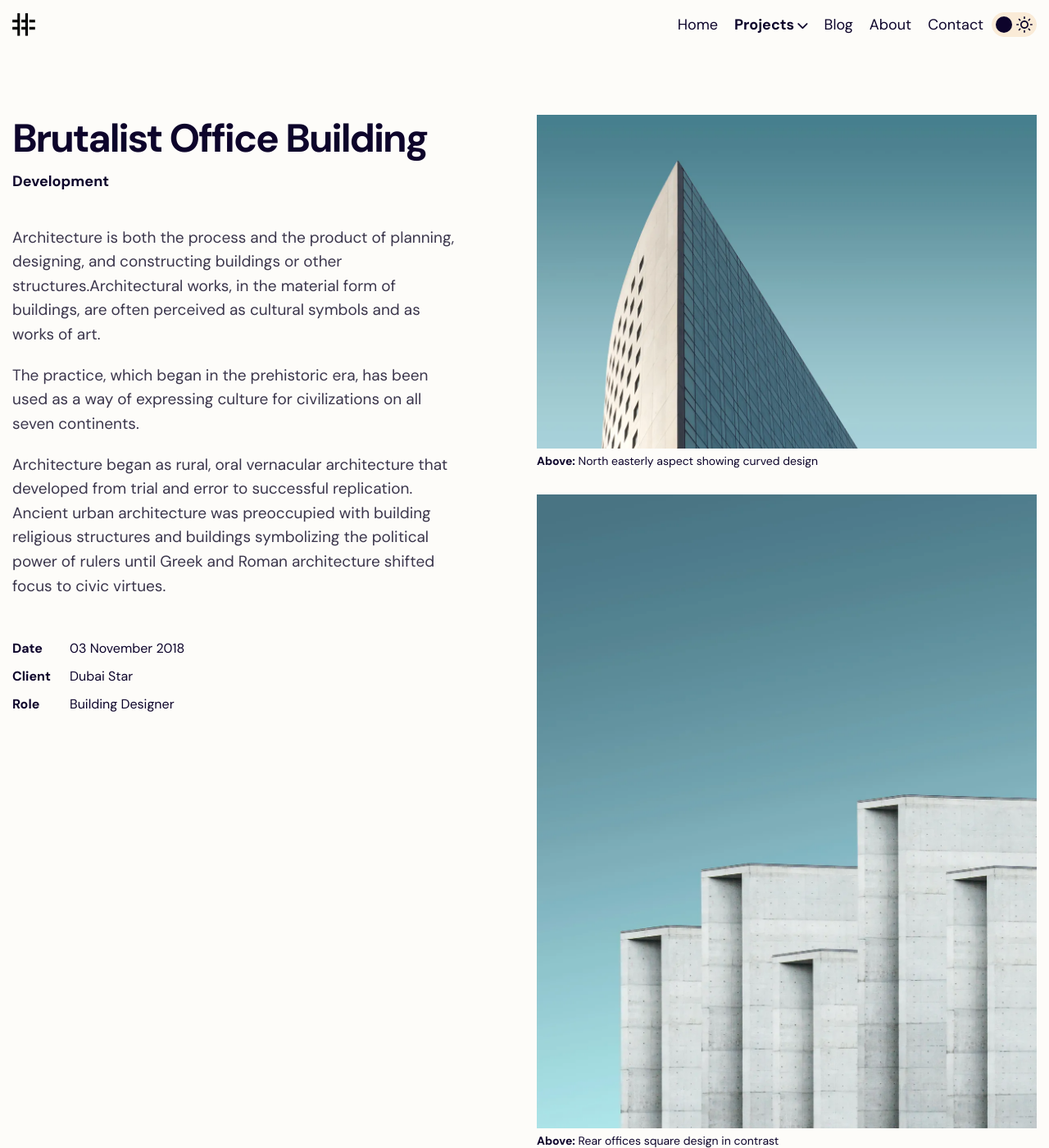
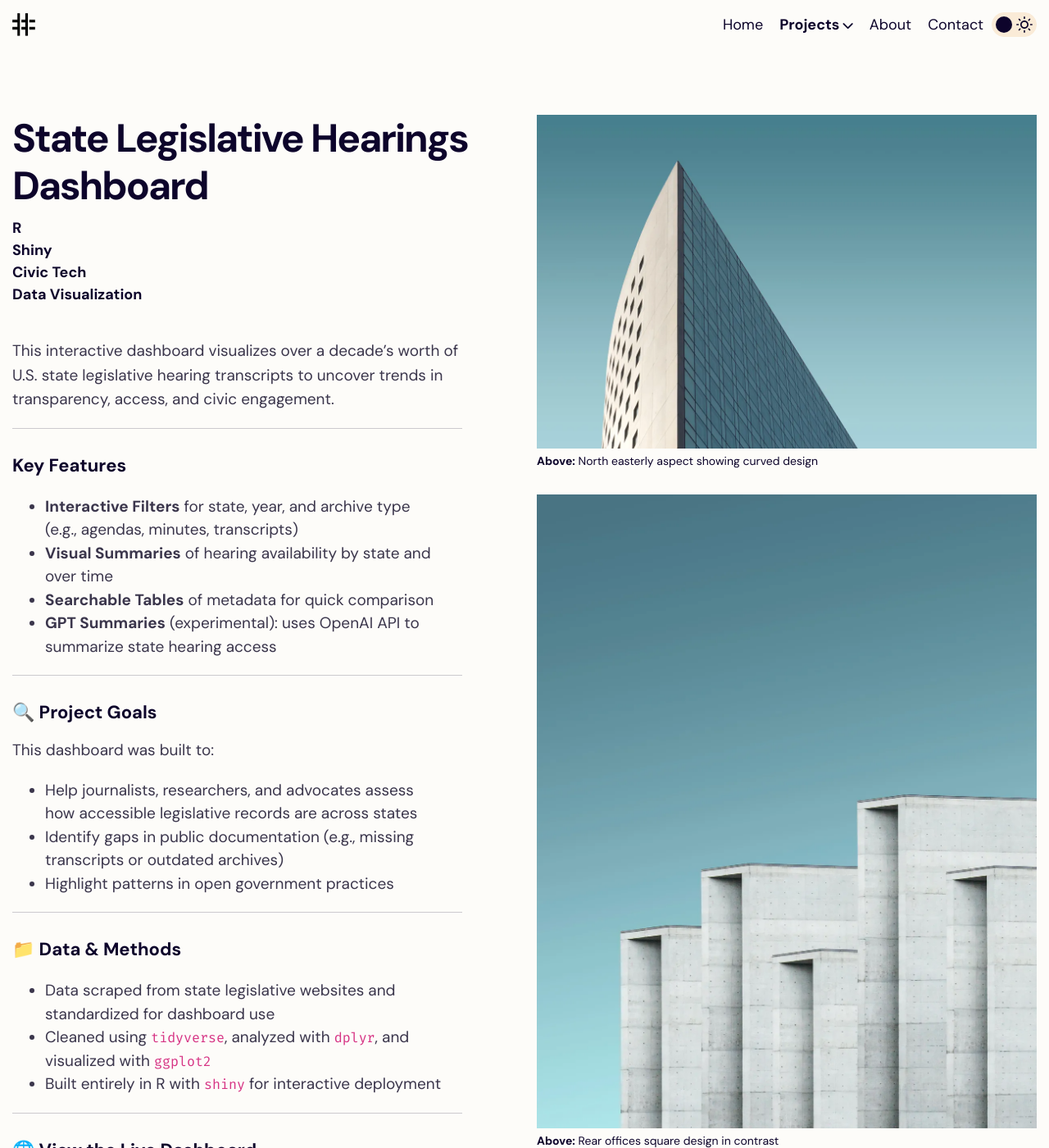
Before and after one commit to inaya-r/inaya-r.github.io, a Jekyll site: the page built from collections/_projects/project-2.md, in a window 1280 px wide and 1400 px high. Shown: the whole window at 82% size. Built offline with Jekyll 4.4.1, drawn with Linux system fonts in a browser that asks for light colours; some of the changed text lies outside the part shown.

Commit message:
taking blog page off menu for now and adding state hearings project page

```diff
--- a/collections/_projects/project-2.md
+++ b/collections/_projects/project-2.md
@@ -1,14 +1,14 @@
 ---
 layout: project-right
-title: "Brutalist Office Building"
-description: "In contrast subsymbolic processing specifies no such rules a priori and relies on emergent properties of processing units"
-date: 2018-11-03T10:20:00Z
+title: "State Legislative Hearings Dashboard"
+description: "This interactive dashboard visualizes over a decade’s worth of U.S. state legislative hearing transcripts to uncover trends in transparency, access, and civic engagement."
+date: 2024-12-18
 weight: 1
 thumbnail: "/assets/images/gen/projects/project-1-1-thumbnail.webp"
 image: "/assets/images/gen/projects/project-1-2.webp"
-categories: ["Development"]
-client: "Dubai Star"
-role: "Building Designer"
+categories: ["R", "Shiny", "Civic Tech", "Data Visualization"]
+client: "Joseph Ferrare - UWB Faculty"
+role: "Data Analyst & R Shiny Developer"
 gallery:
   - image: "/assets/images/gen/projects/project-1-1.webp"
     caption: "<strong>Above:</strong> North easterly aspect showing curved design"
@@ -17,8 +17,36 @@ gallery:
 gallery_limit: 2
 ---
 
-Architecture is both the process and the product of planning, designing, and constructing buildings or other structures.Architectural works, in the material form of buildings, are often perceived as cultural symbols and as works of art.
+This interactive dashboard visualizes over a decade’s worth of U.S. state legislative hearing transcripts to uncover trends in transparency, access, and civic engagement.
 
-The practice, which began in the prehistoric era, has been used as a way of expressing culture for civilizations on all seven continents.
+---
 
-Architecture began as rural, oral vernacular architecture that developed from trial and error to successful replication. Ancient urban architecture was preoccupied with building religious structures and buildings symbolizing the political power of rulers until Greek and Roman architecture shifted focus to civic virtues.
+### Key Features
+
+- **Interactive Filters** for state, year, and archive type (e.g., agendas, minutes, transcripts)
+- **Visual Summaries** of hearing availability by state and over time
+- **Searchable Tables** of metadata for quick comparison
+- **GPT Summaries** (experimental): uses OpenAI API to summarize state hearing access
+
+---
+
+### 🔍 Project Goals
+
+This dashboard was built to:
+- Help journalists, researchers, and advocates assess how accessible legislative records are across states
+- Identify gaps in public documentation (e.g., missing transcripts or outdated archives)
+- Highlight patterns in open government practices
+
+---
+
+### 📁 Data & Methods
+
+- Data scraped from state legislative websites and standardized for dashboard use
+- Cleaned using `tidyverse`, analyzed with `dplyr`, and visualized with `ggplot2`
+- Built entirely in R with `shiny` for interactive deployment
+
+---
+
+### 🌐 View the Live Dashboard
+
+👉 [Launch Dashboard](https://inaya-r.shinyapps.io/StateHearings_Dashboard/)
```
Also changed, not shown: _data/menu.yml (+4 -4 lines).
